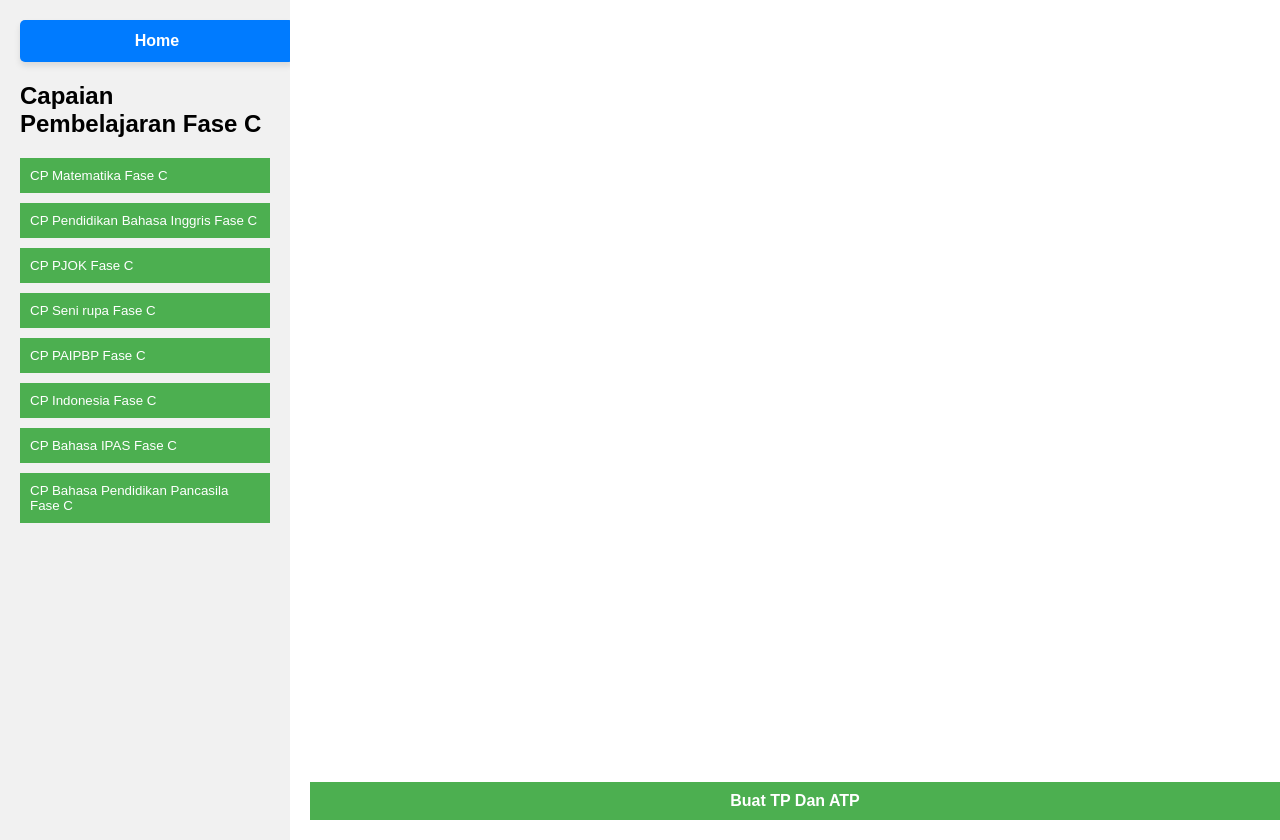
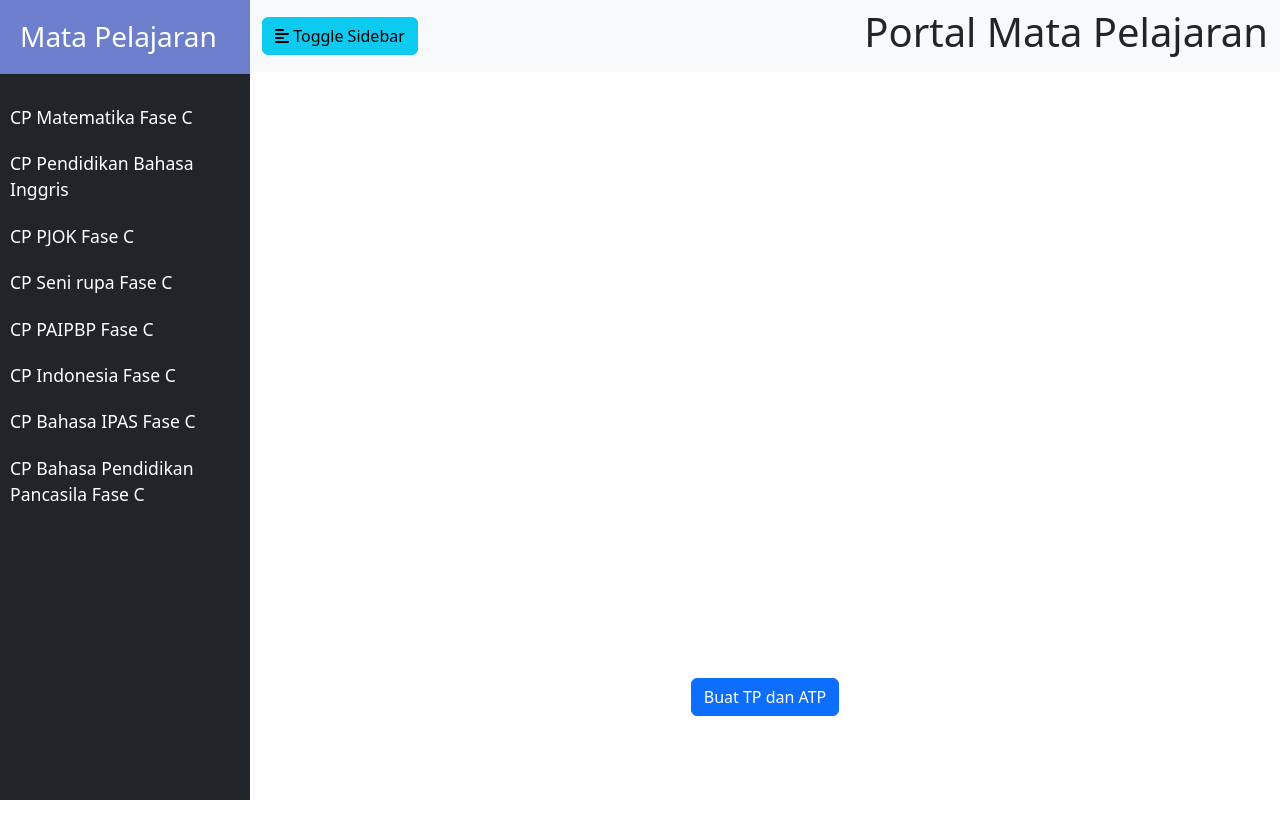
Before and after one commit to miftahsidik99/fase-c, a plain HTML site: page index.html in a window 1280 px wide. After the commit the page ends 800 px from the top, so only its background shows below. Drawn offline with nearby package versions, Linux system fonts and the light colour scheme.

Commit message:
Update index.html

```diff
--- a/index.html
+++ b/index.html
@@ -4,127 +4,124 @@
 <head>
     <meta charset="UTF-8">
     <meta name="viewport" content="width=device-width, initial-scale=1.0">
-    <title>Capaian Pembelajaran Fase C</title>
+    <title>Portal Mata Pelajaran</title>
+    <link href="https://cdn.jsdelivr.net/npm/bootstrap@5.3.0-alpha1/dist/css/bootstrap.min.css" rel="stylesheet">
+    <link rel="stylesheet" href="https://cdnjs.cloudflare.com/ajax/libs/font-awesome/6.1.1/css/all.min.css">
     <style>
-        body {
-            font-family: Arial, sans-serif;
-            margin: 0;
-            padding: 0;
-            display: flex;
+        #sidebar {
+            min-width: 250px;
+            max-width: 250px;
+            min-height: 100vh;
+            transition: all 0.3s;
         }
 
-        #sidebar {
-            width: 250px;
-            background-color: #f1f1f1;
-            height: 100vh;
-            padding: 20px;
-            overflow-y: auto;
+        #sidebar.active {
+            margin-left: -250px;
         }
 
         #content {
-            flex: 1;
-            padding: 20px;
-            display: flex;
-            flex-direction: column;
+            width: 100%;
+            min-height: 100vh;
+            transition: all 0.3s;
         }
 
-        .sidebar-button {
-            display: block;
-            width: 100%;
-            padding: 10px;
-            margin-bottom: 10px;
-            background-color: #4CAF50;
-            color: white;
-            border: none;
-            text-align: left;
-            cursor: pointer;
-            transition: 0.3s;
+        .sidebar-header {
+            padding: 20px;
+            background: #6d7fcc;
         }
 
-        .sidebar-button:hover {
-            background-color: #45a049;
+        .sidebar-header h3 {
+            color: #fff;
+            margin-bottom: 0;
         }
 
-        iframe {
-            flex: 1;
-            width: 100%;
-            border: none;
-            min-height: 500px;
+        #sidebar ul.components {
+            padding: 20px 0;
         }
 
-        .buat-tp-atp-button {
+        #sidebar ul li a {
+            padding: 10px;
+            font-size: 1.1em;
             display: block;
-            width: 100%;
-            padding: 10px;
-            margin-top: 10px;
-            background-color: #4CAF50;
-            color: white;
-            text-align: center;
+            color: #fff;
             text-decoration: none;
-            font-weight: bold;
-            border: none;
-            cursor: pointer;
-            transition: 0.3s;
         }
 
-        .buat-tp-atp-button:hover {
-            background-color: #45a049;
+        #sidebar ul li a:hover {
+            background: #7386D5;
         }
 
-        .btn-home {
-            display: block;
+        .iframe-container {
+            position: relative;
             width: 100%;
-            padding: 12px;
-            margin-bottom: 20px;
-            background-color: #007bff;
-            color: white;
-            border: none;
-            border-radius: 5px;
-            font-size: 16px;
-            font-weight: bold;
-            text-align: center;
-            text-decoration: none;
-            transition: all 0.3s ease;
-            box-shadow: 0 4px 6px rgba(0, 0, 0, 0.1);
+            height: 0;
+            padding-bottom: 56.25%;
         }
 
-        .btn-home:hover {
-            background-color: #0056b3;
-            transform: translateY(-2px);
-            box-shadow: 0 6px 8px rgba(0, 0, 0, 0.15);
-        }
-
-        .btn-home:active {
-            transform: translateY(0);
-            box-shadow: 0 2px 4px rgba(0, 0, 0, 0.1);
+        .iframe-container iframe {
+            position: absolute;
+            top: 0;
+            left: 0;
+            width: 100%;
+            height: 100%;
         }
     </style>
 </head>
 
 <body>
-    <div id="sidebar">
-        <a href="https://miftahsidik99.github.io/home-web/" class="btn-home">Home</a>
-        <h2>Capaian Pembelajaran Fase C</h2>
-        <button class="sidebar-button" onclick="loadContent('https://docs.google.com/document/d/10dvgoJxkMBdLUIT0bhPkoKQaTlt19tYNN01VTTD7D8Y/edit?usp=sharing')">CP Matematika Fase C</button>
-        <button class="sidebar-button" onclick="loadContent('https://docs.google.com/document/d/14j8OguFr6agFV0l2aVPQ1h4-jlveSIaHuSjnZfWOQjI/edit?usp=sharing')">CP Pendidikan Bahasa Inggris Fase C</button>
-        <button class="sidebar-button" onclick="loadContent('https://docs.google.com/document/d/17K20rcs1hBIL8hPG1bdajepqOFll9aWm8Rdb-swXncg/edit?usp=sharing')">CP PJOK Fase C</button>
-        <button class="sidebar-button" onclick="loadContent('https://docs.google.com/document/d/17bjtPJMYHp8pajWsnnJF-ShQGYmWfbfFXUkUsFawsZY/edit?usp=sharing')">CP Seni rupa Fase C</button>
-        <button class="sidebar-button" onclick="loadContent('https://docs.google.com/document/d/1AHZ1J1asH2ezzU4yypyNTpK8AUwqBdp7-KlBSYrKClg/edit?usp=sharing')">CP PAIPBP Fase C</button>
-        <button class="sidebar-button" onclick="loadContent('https://docs.google.com/document/d/1R50SauU-YS7WoJPiVeKznJo8Ps5EYsRzupXD8tptBRQ/edit?usp=sharing')">CP Indonesia Fase C</button>
-        <button class="sidebar-button" onclick="loadContent('https://docs.google.com/document/d/1eLIZOqO0iaqxkmHdXAjigTziqoQeUbeSsorMa1MhhWE/edit?usp=sharing')">CP Bahasa IPAS Fase C</button>
-        <button class="sidebar-button" onclick="loadContent('https://docs.google.com/document/d/1jpiK9QHPtOpULCORPZ1dR4xm0s4A69x_msWtU-eOqVU/edit?usp=sharing')">CP Bahasa Pendidikan Pancasila Fase C</button>
-    </div>
-    <div id="content">
-        <iframe id="document-frame" src=""></iframe>
-        <a href="https://miftahsidik99.github.io/ai-tp/" target="_blank" class="buat-tp-atp-button">Buat TP Dan ATP</a>
+    <div class="d-flex">
+        <nav id="sidebar" class="bg-dark">
+            <div class="sidebar-header">
+                <h3>Mata Pelajaran</h3>
+            </div>
+            <ul class="list-unstyled components">
+                <li><a href="#" data-url="https://docs.google.com/document/d/10dvgoJxkMBdLUIT0bhPkoKQaTlt19tYNN01VTTD7D8Y/edit?usp=sharing">CP Matematika Fase C</a></li>
+                <li><a href="#" data-url="https://docs.google.com/document/d/14j8OguFr6agFV0l2aVPQ1h4-jlveSIaHuSjnZfWOQjI/edit?usp=sharing">CP Pendidikan Bahasa Inggris</a></li>
+                <li><a href="#" data-url="https://docs.google.com/document/d/17K20rcs1hBIL8hPG1bdajepqOFll9aWm8Rdb-swXncg/edit?usp=sharing">CP PJOK Fase C</a></li>
+                <li><a href="#" data-url="https://docs.google.com/document/d/17bjtPJMYHp8pajWsnnJF-ShQGYmWfbfFXUkUsFawsZY/edit?usp=sharing">CP Seni rupa Fase C</a></li>
+                <li><a href="#" data-url="https://docs.google.com/document/d/1AHZ1J1asH2ezzU4yypyNTpK8AUwqBdp7-KlBSYrKClg/edit?usp=sharing">CP PAIPBP Fase C</a></li>
+                <li><a href="#" data-url="https://docs.google.com/document/d/1R50SauU-YS7WoJPiVeKznJo8Ps5EYsRzupXD8tptBRQ/edit?usp=sharing">CP Indonesia Fase C</a></li>
+                <li><a href="#" data-url="https://docs.google.com/document/d/1eLIZOqO0iaqxkmHdXAjigTziqoQeUbeSsorMa1MhhWE/edit?usp=sharing">CP Bahasa IPAS Fase C</a></li>
+                <li><a href="#" data-url="https://docs.google.com/document/d/1jpiK9QHPtOpULCORPZ1dR4xm0s4A69x_msWtU-eOqVU/edit?usp=sharing">CP Bahasa Pendidikan Pancasila Fase C</a></li>
+            </ul>
+        </nav>
+        <div id="content">
+            <nav class="navbar navbar-expand-lg navbar-light bg-light">
+                <div class="container-fluid">
+                    <button type="button" id="sidebarCollapse" class="btn btn-info">
+                        <i class="fas fa-align-left"></i>
+                        <span>Toggle Sidebar</span>
+                    </button>
+                    <h1 id="pageTitle" class="ms-3">Portal Mata Pelajaran</h1>
+                </div>
+            </nav>
+            <div class="container mt-4">
+                <div class="iframe-container">
+                    <iframe id="contentFrame" src="" frameborder="0" allowfullscreen></iframe>
+                </div>
+                <div class="text-center mt-3">
+                    <a href="https://miftahsidik99.github.io/ai-tp/" class="btn btn-primary" target="_blank">Buat TP dan ATP</a>
+                </div>
+            </div>
+        </div>
     </div>
 
+    <script src="https://cdn.jsdelivr.net/npm/bootstrap@5.3.0-alpha1/dist/js/bootstrap.bundle.min.js"></script>
+    <script src="https://code.jquery.com/jquery-3.6.0.min.js"></script>
     <script>
-        function loadContent(url) {
-            // Ubah URL untuk menampilkan dokumen dalam mode baca
-            const readUrl = url.replace('/edit?usp=sharing', '/preview');
-            document.getElementById('document-frame').src = readUrl;
-        }
+        $(document).ready(function() {
+            $('#sidebarCollapse').on('click', function() {
+                $('#sidebar').toggleClass('active');
+            });
+
+            $('nav ul li a').on('click', function(e) {
+                e.preventDefault();
+                var url = $(this).data('url');
+                var title = $(this).text();
+                $('#contentFrame').attr('src', url);
+                $('#pageTitle').text(title);
+            });
+        });
     </script>
 </body>
 
```
